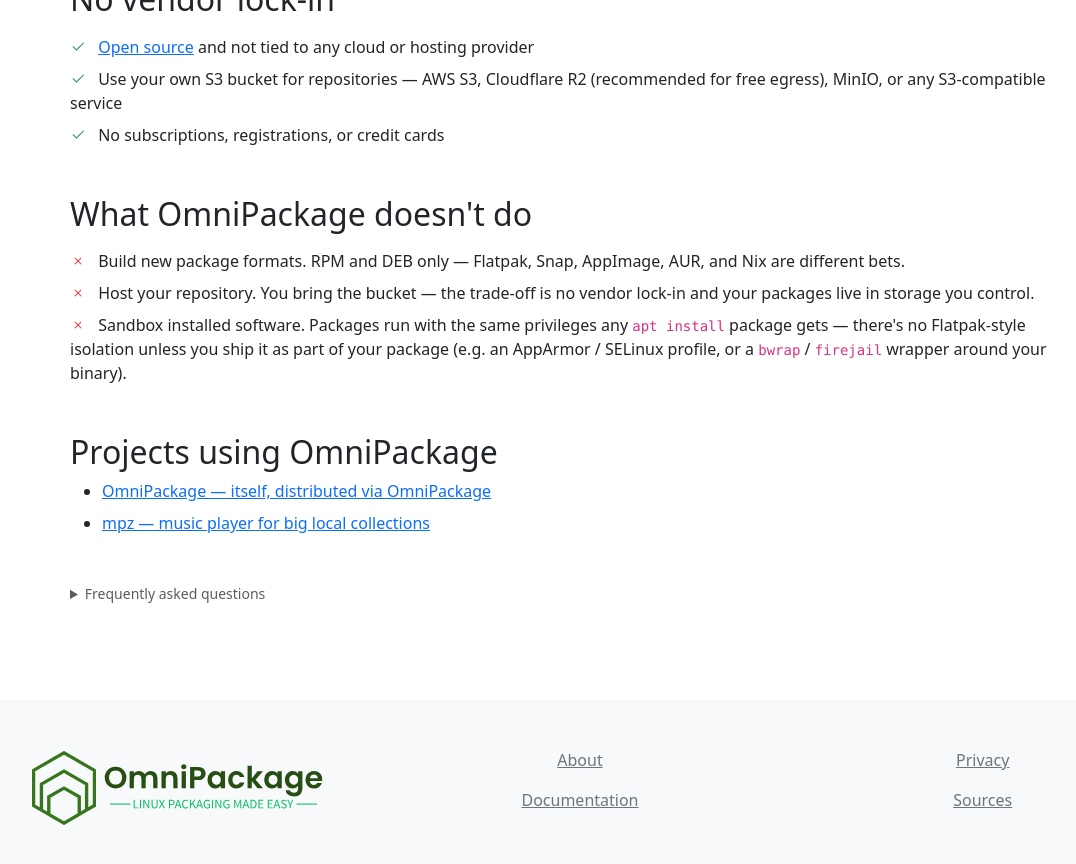
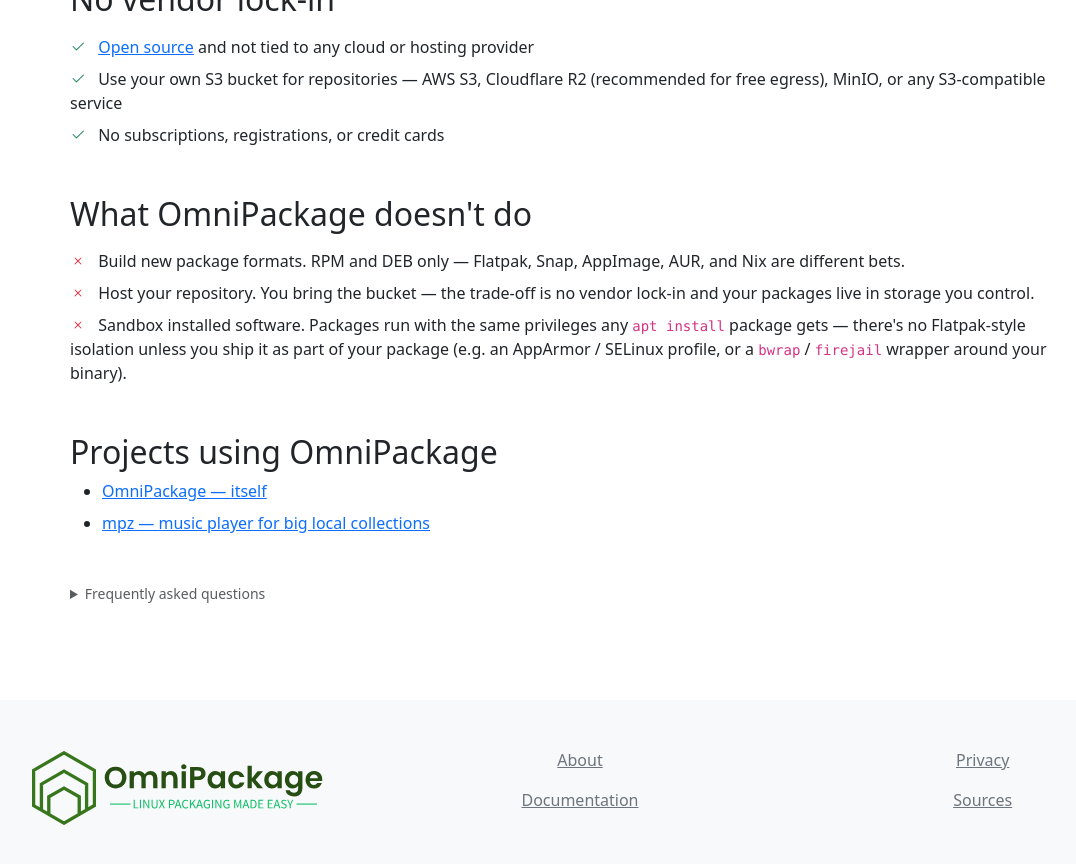
Before and after one commit to omnipackage/.github, a Jekyll site: the page built from index.html, in a window 1280 px wide and 900 px high, scrolled down 1925 px. Shown: the top 864 px of the window, without its empty margins (60-1136 px from the left). Built offline with Jekyll 4.4.1, drawn with Linux system fonts in a browser that asks for light colours.

Commit message:
up index

```diff
--- a/index.html
+++ b/index.html
@@ -203,7 +203,7 @@
     <h2 id="projects-using">Projects using OmniPackage</h2>
     <ul>
       <li class="mb-2">
-        <a href="{{ site.install_stable_url }}" target="_blank" rel="noopener">OmniPackage — itself, distributed via OmniPackage</a>
+        <a href="{{ site.install_stable_url }}" target="_blank" rel="noopener">OmniPackage — itself</a>
       </li>
       <li class="mb-2">
         <a href="https://repositories.omnipackage.org/mpz/stable/install.html" target="_blank" rel="noopener">mpz — music player for big local collections</a>
```
